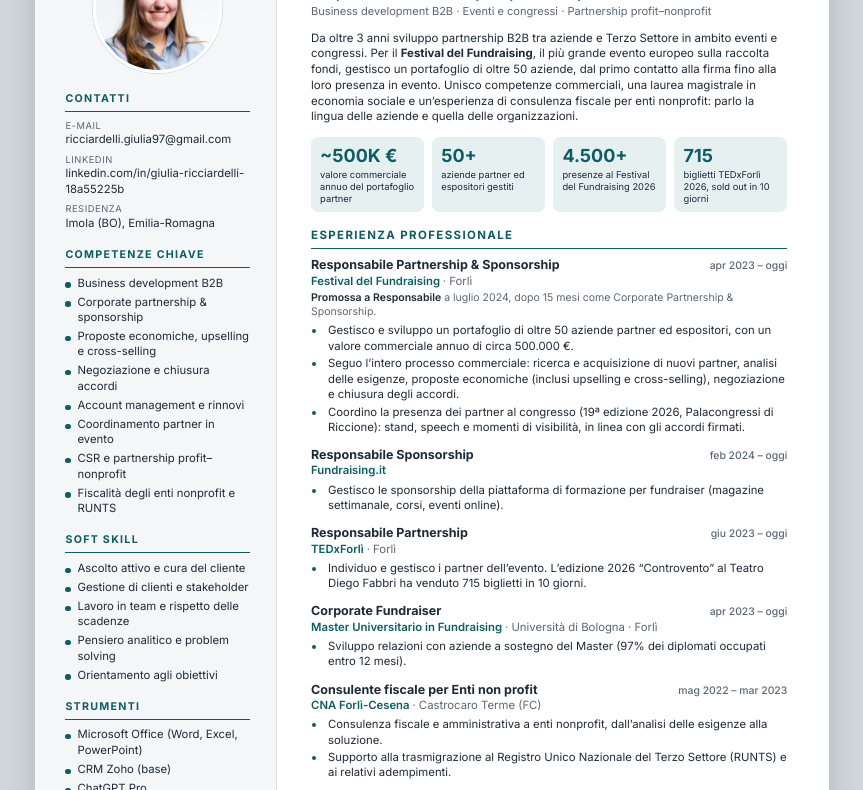
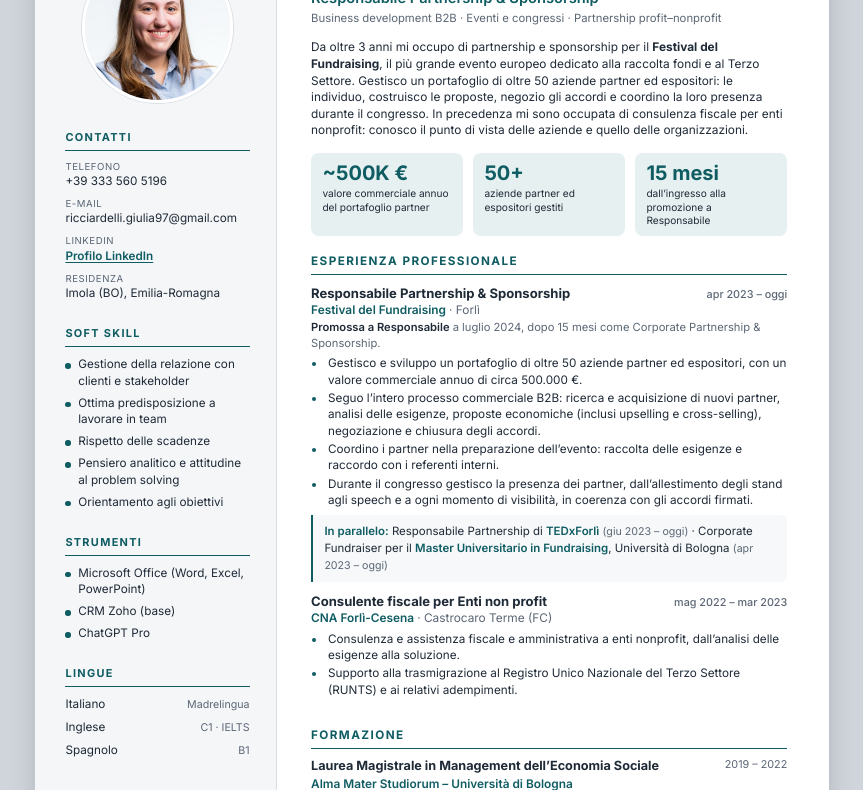
Before and after one commit to natxolm/cv-giulia-ricciardelli, a plain HTML site: page cv-sidebar.html in a window 1280 px wide. Shown: the part 131-921 px from the top of the page, without its empty margins (208-1071 px from the left). Drawn offline with Linux system fonts and the light colour scheme.

Commit message:
CV focalizzato sul Festival, soft skill di Giulia, maturità, link LinkedIn, telefono visibile

```diff
--- a/cv-sidebar.html
+++ b/cv-sidebar.html
@@ -39,8 +39,7 @@
     body {
       font-family: "Inter", "Segoe UI", Calibri, Arial, sans-serif;
       color: var(--ink);
-      font-size: 8.5pt;
-      line-height: 1.37;
+      font-size: 8.8pt; line-height: 1.4;
       background: #cfd5db;
     }
 
@@ -69,28 +68,28 @@
     /* ---------- Colonna laterale ---------- */
     aside {
       background: var(--side-bg);
-      padding: 10mm 7mm 8mm 8mm;
+      padding: 12mm 7mm 10mm 8mm;
       border-right: 1px solid var(--rule);
     }
 
     .photo {
-      width: 34mm;
-      height: 34mm;
+      width: 40mm;
+      height: 40mm;
       border-radius: 50%;
       object-fit: cover;
       display: block;
-      margin: 0 auto 5mm;
+      margin: 0 auto 7mm;
       border: 3px solid #fff;
       box-shadow: 0 0 0 1px var(--rule);
     }
 
     aside h2 {
-      font-size: 8pt;
+      font-size: 8.2pt;
       letter-spacing: .12em;
       text-transform: uppercase;
       color: var(--accent);
       font-weight: 700;
-      margin: 4.4mm 0 2mm;
+      margin: 6.5mm 0 2.4mm;
       padding-bottom: 1.2mm;
       border-bottom: 1.5px solid var(--accent);
     }
@@ -101,13 +100,13 @@
 
     .contact li {
       list-style: none;
-      margin-bottom: 1.5mm;
+      margin-bottom: 2mm;
       word-break: break-word;
     }
 
     .contact .lbl {
       display: block;
-      font-size: 7pt;
+      font-size: 7.2pt;
       color: var(--muted);
       text-transform: uppercase;
       letter-spacing: .06em;
@@ -120,16 +119,16 @@
 
     .skills li {
       list-style: none;
-      padding-left: 3.2mm;
+      padding-left: 3.4mm;
       position: relative;
-      margin-bottom: .9mm;
+      margin-bottom: 1.5mm;
     }
 
     .skills li::before {
       content: "";
       position: absolute;
       left: 0;
-      top: .6em;
+      top: .62em;
       width: 1.4mm;
       height: 1.4mm;
       border-radius: 50%;
@@ -144,25 +143,24 @@
       display: flex;
       justify-content: space-between;
       align-items: baseline;
-      margin-bottom: 1.2mm;
+      margin-bottom: 1.6mm;
       gap: 2mm;
     }
 
     .lang .lvl {
       color: var(--muted);
-      font-size: 7.8pt;
+      font-size: 8pt;
       text-align: right;
     }
 
     /* ---------- Colonna principale ---------- */
-    main {
-      padding: 10mm 11mm 7mm 9mm;
+    main { padding: 11mm 11mm 8mm 9mm;
       display: flex;
       flex-direction: column;
     }
 
     header h1 {
-      font-size: 23pt;
+      font-size: 24pt;
       line-height: 1.05;
       font-weight: 700;
       letter-spacing: -.01em;
@@ -173,39 +171,34 @@
     }
 
     header .role {
-      font-size: 10.5pt;
+      font-size: 11pt;
       font-weight: 600;
       color: var(--accent);
       margin-top: 1.6mm;
     }
 
     header .tag {
-      font-size: 8.3pt;
+      font-size: 8.5pt;
       color: var(--muted);
       margin-top: .6mm;
     }
 
-    .summary {
-      margin-top: 3mm;
-      font-size: 8.6pt;
-    }
+    .summary { margin-top: 3.4mm; font-size: 8.9pt; }
 
     .kpis {
       display: grid;
-      grid-template-columns: repeat(4, 1fr);
-      gap: 2.2mm;
-      margin-top: 3.3mm;
-    }
+      grid-template-columns: repeat(3, 1fr);
+      gap: 2.6mm; margin-top: 3.6mm; }
 
     .kpi {
       background: var(--accent-soft);
       border-radius: 2mm;
-      padding: 2.2mm 2.4mm 2mm;
+      padding: 2.6mm 3mm 2.4mm;
     }
 
     .kpi b {
       display: block;
-      font-size: 13.5pt;
+      font-size: 15pt;
       line-height: 1.1;
       color: var(--accent);
       font-weight: 700;
@@ -213,25 +206,22 @@
 
     .kpi span {
       display: block;
-      font-size: 7pt;
+      font-size: 7.6pt;
       line-height: 1.3;
       color: var(--ink);
       margin-top: .8mm;
     }
 
     main h2 {
-      font-size: 8.6pt;
+      font-size: 8.8pt;
       letter-spacing: .12em;
       text-transform: uppercase;
       color: var(--accent);
       font-weight: 700;
-      margin: 4mm 0 2mm;
-      padding-bottom: 1.2mm;
-      border-bottom: 1.5px solid var(--accent);
+      margin: 4.6mm 0 2.2mm; padding-bottom: 1.2mm; border-bottom: 1.5px solid var(--accent);
     }
 
-    .job {
-      margin-bottom: 2.3mm;
+    .job { margin-bottom: 2.6mm;
       break-inside: avoid;
     }
 
@@ -243,19 +233,19 @@
     }
 
     .job-head h3 {
-      font-size: 9.4pt;
+      font-size: 9.8pt;
       font-weight: 700;
     }
 
     .job-head .when {
-      font-size: 7.8pt;
+      font-size: 8.1pt;
       color: var(--muted);
       white-space: nowrap;
       font-weight: 500;
     }
 
     .org {
-      font-size: 8.5pt;
+      font-size: 8.9pt;
       color: var(--accent);
       font-weight: 600;
     }
@@ -266,7 +256,7 @@
     }
 
     .progress {
-      font-size: 7.9pt;
+      font-size: 8.4pt;
       color: var(--muted);
       margin-top: .4mm;
     }
@@ -276,12 +266,9 @@
       font-weight: 600;
     }
 
-    .job ul {
-      margin: 1mm 0 0 4mm;
-    }
+    .job ul { margin: 1mm 0 0 4mm; }
 
-    .job li {
-      margin-bottom: .5mm;
+    .job li { margin-bottom: .5mm;
       padding-left: .5mm;
     }
 
@@ -289,20 +276,37 @@
       color: var(--accent);
     }
 
+    .parallel {
+      margin-top: 1.6mm;
+      padding: 2.2mm 3mm;
+      background: #f6f8f9;
+      border-left: 2px solid var(--accent);
+      border-radius: 0 1.5mm 1.5mm 0;
+      font-size: 8.6pt;
+    }
+
+    .parallel b {
+      color: var(--accent);
+      font-weight: 600;
+    }
+
+    .parallel .when {
+      font-size: 8pt;
+      color: var(--muted);
+    }
+
     .edu {
       display: grid;
       grid-template-columns: 1fr auto;
-      gap: .2mm 3mm;
-      margin-bottom: 1.7mm;
-    }
+      gap: .2mm 3mm; margin-bottom: 1.8mm; }
 
     .edu h3 {
-      font-size: 9.1pt;
+      font-size: 9.5pt;
       font-weight: 700;
     }
 
     .edu .when {
-      font-size: 7.8pt;
+      font-size: 8.1pt;
       color: var(--muted);
       white-space: nowrap;
       text-align: right;
@@ -314,13 +318,14 @@
 
     .gdpr {
       margin-top: auto;
-      padding-top: 2mm;
-      font-size: 6.4pt;
+      padding-top: 2.2mm;
+      font-size: 6.7pt;
       color: var(--muted);
       line-height: 1.35;
       border-top: 1px solid var(--rule);
     }
-  </style>
+    .contact a.linkedin { color: var(--accent); font-weight: 600; text-decoration: underline; text-underline-offset: 2px; }
+</style>
 </head>
 
 <body>
@@ -332,33 +337,20 @@
 
       <h2>Contatti</h2>
       <ul class="contact">
-
+        <li class="phone"><span class="lbl">Telefono</span>+39 333 560 5196</li>
         <li><span class="lbl">E-mail</span><a
             href="mailto:ricciardelli.giulia97@gmail.com">ricciardelli.giulia97@gmail.com</a></li>
-        <li><span class="lbl">LinkedIn</span><a
-            href="https://www.linkedin.com/in/giulia-ricciardelli-18a55225b">linkedin.com/in/giulia-ricciardelli-18a55225b</a>
+        <li><span class="lbl">LinkedIn</span><a class="linkedin" href="https://www.linkedin.com/in/giulia-ricciardelli-18a55225b">Profilo LinkedIn</a>
         </li>
         <li><span class="lbl">Residenza</span>Imola (BO), Emilia-Romagna</li>
       </ul>
 
-      <h2>Competenze chiave</h2>
-      <ul class="skills">
-        <li>Business development B2B</li>
-        <li>Corporate partnership &amp; sponsorship</li>
-        <li>Proposte economiche, upselling e cross-selling</li>
-        <li>Negoziazione e chiusura accordi</li>
-        <li>Account management e rinnovi</li>
-        <li>Coordinamento partner in evento</li>
-        <li>CSR e partnership profit–nonprofit</li>
-        <li>Fiscalità degli enti nonprofit e RUNTS</li>
-      </ul>
-
       <h2>Soft skill</h2>
       <ul class="skills">
-        <li>Ascolto attivo e cura del cliente</li>
-        <li>Gestione di clienti e stakeholder</li>
-        <li>Lavoro in team e rispetto delle scadenze</li>
-        <li>Pensiero analitico e problem solving</li>
+        <li>Gestione della relazione con clienti e stakeholder</li>
+        <li>Ottima predisposizione a lavorare in team</li>
+        <li>Rispetto delle scadenze</li>
+        <li>Pensiero analitico e attitudine al problem solving</li>
         <li>Orientamento agli obiettivi</li>
       </ul>
 
@@ -386,21 +378,21 @@
       </header>
 
       <p class="summary">
-        Da oltre 3 anni sviluppo partnership B2B tra aziende e Terzo Settore in ambito eventi e congressi. Per il
-        <strong>Festival del Fundraising</strong>, il più grande evento europeo sulla raccolta fondi, gestisco un
-        portafoglio di
-        oltre 50 aziende, dal primo contatto alla firma fino alla loro presenza in evento. Unisco competenze
-        commerciali,
-        una laurea magistrale in economia sociale e un’esperienza di consulenza fiscale per enti nonprofit: parlo la
-        lingua
-        delle aziende e quella delle organizzazioni.
+        Da oltre 3 anni mi occupo di partnership e sponsorship per il <strong>Festival del Fundraising</strong>, il più
+        grande
+        evento europeo dedicato alla raccolta fondi e al Terzo Settore. Gestisco un portafoglio di oltre 50 aziende
+        partner ed
+        espositori: le individuo, costruisco le proposte, negozio gli accordi e coordino la loro presenza durante il
+        congresso.
+        In precedenza mi sono occupata di consulenza fiscale per enti nonprofit: conosco il punto di vista delle aziende
+        e
+        quello delle organizzazioni.
       </p>
 
       <div class="kpis">
         <div class="kpi"><b>~500K €</b><span>valore commerciale annuo del portafoglio partner</span></div>
         <div class="kpi"><b>50+</b><span>aziende partner ed espositori gestiti</span></div>
-        <div class="kpi"><b>4.500+</b><span>presenze al Festival del Fundraising 2026</span></div>
-        <div class="kpi"><b>715</b><span>biglietti TEDxForlì 2026, sold out in 10 giorni</span></div>
+        <div class="kpi"><b>15 mesi</b><span>dall’ingresso alla promozione a Responsabile</span></div>
       </div>
 
       <h2>Esperienza professionale</h2>
@@ -417,49 +409,19 @@
           <li>Gestisco e sviluppo un portafoglio di oltre 50 aziende partner ed espositori, con un valore commerciale
             annuo
             di circa 500.000 €.</li>
-          <li>Seguo l’intero processo commerciale: ricerca e acquisizione di nuovi partner, analisi delle esigenze,
+          <li>Seguo l’intero processo commerciale B2B: ricerca e acquisizione di nuovi partner, analisi delle esigenze,
             proposte economiche (inclusi upselling e cross-selling), negoziazione e chiusura degli accordi.</li>
-          <li>Coordino la presenza dei partner al congresso (19ª edizione 2026, Palacongressi di Riccione): stand,
-            speech
-            e momenti di visibilità, in linea con gli accordi firmati.</li>
+          <li>Coordino i partner nella preparazione dell’evento: raccolta delle esigenze e raccordo con i referenti
+            interni.</li>
+          <li>Durante il congresso gestisco la presenza dei partner, dall’allestimento degli stand agli speech e a ogni
+            momento di visibilità, in coerenza con gli accordi firmati.</li>
         </ul>
-      </div>
-
-      <div class="job">
-        <div class="job-head">
-          <h3>Responsabile Sponsorship</h3>
-          <span class="when">feb 2024 – oggi</span>
+        <div class="parallel">
+          <b>In parallelo:</b> Responsabile Partnership di <b>TEDxForlì</b> <span class="when">(giu 2023 – oggi)</span>
+          ·
+          Corporate Fundraiser per il <b>Master Universitario in Fundraising</b>, Università di Bologna <span
+            class="when">(apr 2023 – oggi)</span>
         </div>
-        <div class="org">Fundraising.it</div>
-        <ul>
-          <li>Gestisco le sponsorship della piattaforma di formazione per fundraiser (magazine settimanale, corsi,
-            eventi online).</li>
-        </ul>
-      </div>
-
-      <div class="job">
-        <div class="job-head">
-          <h3>Responsabile Partnership</h3>
-          <span class="when">giu 2023 – oggi</span>
-        </div>
-        <div class="org">TEDxForlì <span class="place">· Forlì</span></div>
-        <ul>
-          <li>Individuo e gestisco i partner dell’evento. L’edizione 2026 “Controvento” al Teatro Diego Fabbri ha
-            venduto
-            715 biglietti in 10 giorni.</li>
-        </ul>
-      </div>
-
-      <div class="job">
-        <div class="job-head">
-          <h3>Corporate Fundraiser</h3>
-          <span class="when">apr 2023 – oggi</span>
-        </div>
-        <div class="org">Master Universitario in Fundraising <span class="place">· Università di Bologna · Forlì</span>
-        </div>
-        <ul>
-          <li>Sviluppo relazioni con aziende a sostegno del Master (97% dei diplomati occupati entro 12 mesi).</li>
-        </ul>
       </div>
 
       <div class="job">
@@ -469,7 +431,7 @@
         </div>
         <div class="org">CNA Forlì-Cesena <span class="place">· Castrocaro Terme (FC)</span></div>
         <ul>
-          <li>Consulenza fiscale e amministrativa a enti nonprofit, dall’analisi delle esigenze alla soluzione.</li>
+          <li>Consulenza e assistenza fiscale e amministrativa a enti nonprofit, dall’analisi delle esigenze alla soluzione.</li>
           <li>Supporto alla trasmigrazione al Registro Unico Nazionale del Terzo Settore (RUNTS) e ai relativi
             adempimenti.</li>
         </ul>
@@ -492,6 +454,11 @@
         <span class="when">2016 – 2019</span>
         <div class="org">Alma Mater Studiorum – Università di Bologna</div>
       </div>
+      <div class="edu">
+        <h3>Maturità linguistica</h3>
+        <span class="when">2016</span>
+        <div class="org">Liceo Linguistico “A. Da Imola” <span class="place">· Imola</span></div>
+      </div>
 
       <p class="gdpr">
         Autorizzo il trattamento dei miei dati personali presenti nel curriculum vitae ai sensi del D.Lgs. 196/2003,
```
Also changed, not shown: cv-una-colonna.html (+93 -111 lines).
